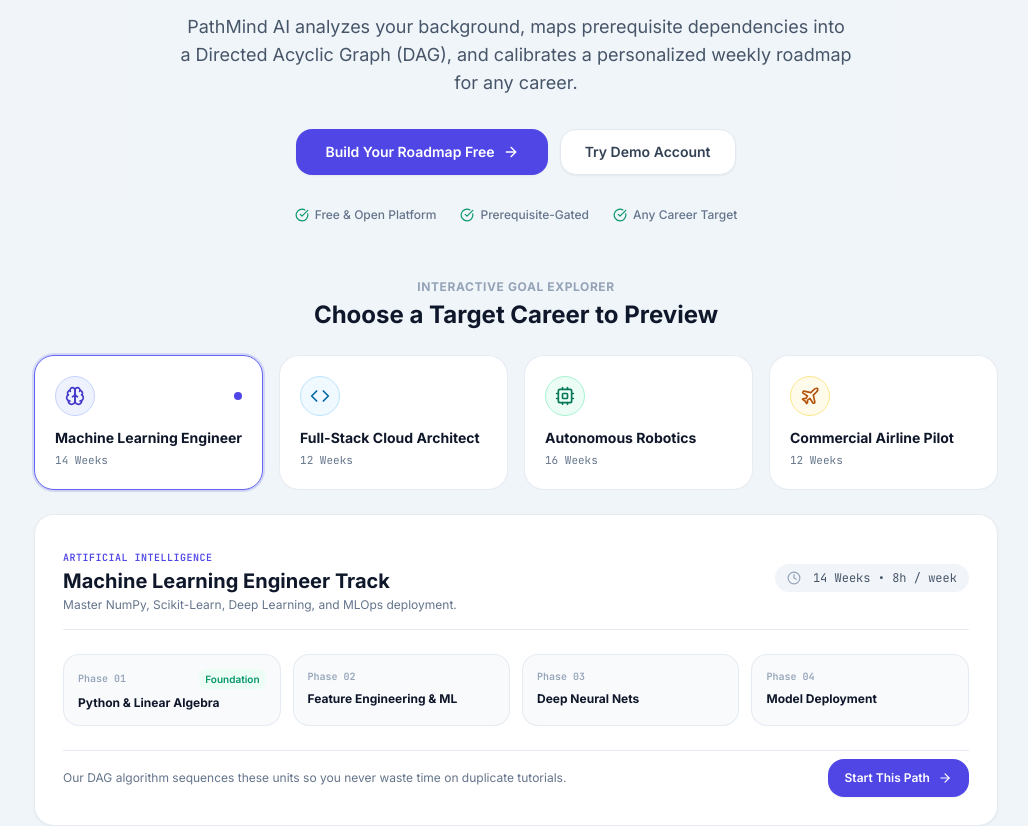
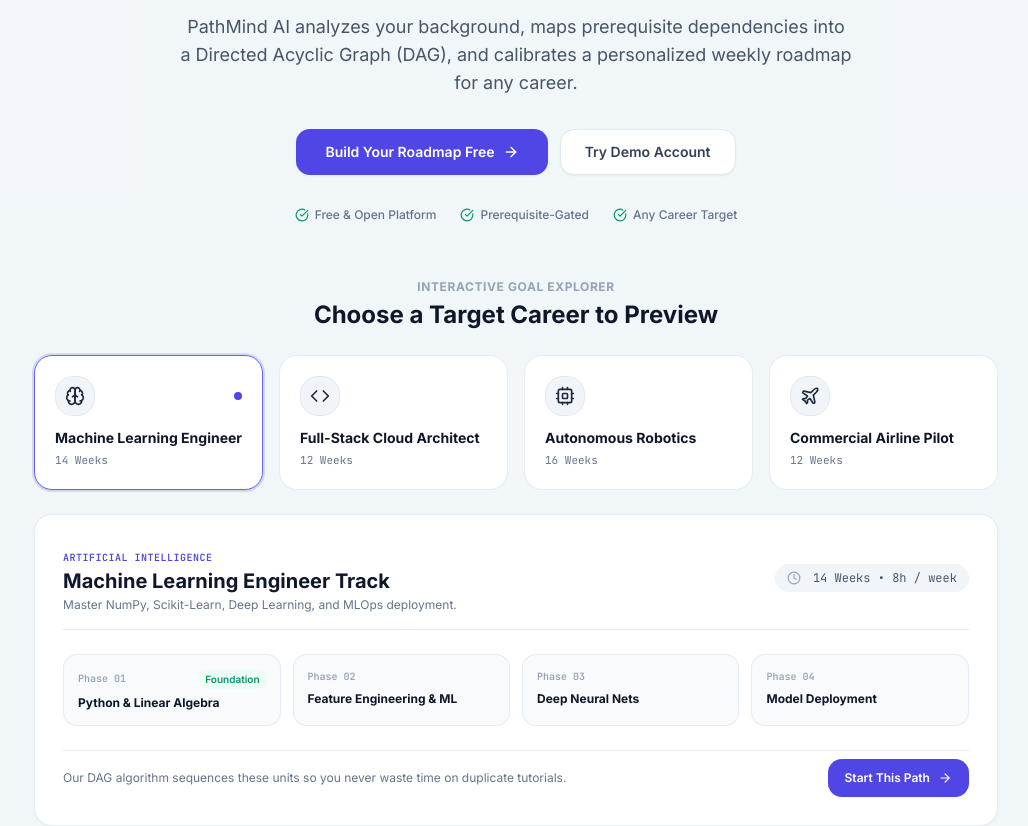
Before and after one commit to sah-aditya/PathMind-AI, a React (Vite) app in the folder frontend/: page / in a window 1280 px wide. Shown: the part 309-1135 px from the top of the page, without its empty margins (124-1152 px from the left). Built offline with nearby package versions, Linux system fonts and the light colour scheme; no server answers.

Commit message:
Execute Anti-Vibe-Code UI/UX and Color System: eye-relaxing Zinc/Obsidian true dark mode, soothing light mode, and eliminated rainbow color clutter

```diff
--- a/frontend/src/components/AppLayout.jsx
+++ b/frontend/src/components/AppLayout.jsx
@@ -237,7 +237,7 @@ export default function AppLayout() {
   const isCurrentServicePaused = currentRouteService && serviceFlags[currentRouteService] === false && !isMasterAdmin
 
   return (
-    <div className="flex min-h-screen bg-slate-100/80 dark:bg-darkBg-canvas text-slate-900 dark:text-slate-100 selection:bg-brand-500 selection:text-white pb-16 lg:pb-0">
+    <div className="flex min-h-screen bg-slate-50 dark:bg-darkBg-canvas text-slate-900 dark:text-zinc-100 selection:bg-brand-500 selection:text-white pb-16 lg:pb-0">
 
       {/* ── Mobile Sidebar Backdrop ── */}
       {mobileMenuOpen && (
@@ -250,14 +250,14 @@ export default function AppLayout() {
       {/* ── Studio Left Sidebar ── */}
       <aside className={`
         fixed lg:static inset-y-0 left-0 z-50
-        flex flex-col bg-white dark:bg-darkBg-card border-r border-slate-200/80 dark:border-darkBg-border
+        flex flex-col bg-white dark:bg-darkBg-card border-r border-slate-200/80 dark:border-white/[0.08]
         shadow-card-lg lg:shadow-none
         transform transition-all duration-200 ease-out
         ${mobileMenuOpen ? 'translate-x-0 w-64' : '-translate-x-full lg:translate-x-0'}
         ${sidebarCollapsed ? 'lg:w-[70px]' : 'lg:w-60'}
       `}>
         {/* Brand Header */}
-        <div className={`flex items-center ${sidebarCollapsed ? 'justify-center px-2 py-4' : 'justify-between px-4 py-4'} border-b border-slate-200/80 dark:border-darkBg-border`}>
+        <div className={`flex items-center ${sidebarCollapsed ? 'justify-center px-2 py-4' : 'justify-between px-4 py-4'} border-b border-slate-200/80 dark:border-white/[0.08]`}>
           <Link to="/" className="flex items-center gap-2.5 min-w-0" title="PathMind AI Curriculum Studio">
             <div className="w-8 h-8 rounded-xl bg-brand-600 dark:bg-brand-500 flex items-center justify-center text-white shadow-subtle flex-shrink-0">
               <Brain className="w-4 h-4" />
--- a/frontend/src/index.css
+++ b/frontend/src/index.css
@@ -13,7 +13,7 @@
   }
 
   body {
-    @apply bg-slate-100/80 dark:bg-darkBg-canvas text-slate-900 dark:text-slate-100 antialiased transition-colors duration-200;
+    @apply bg-slate-50 dark:bg-darkBg-canvas text-slate-900 dark:text-zinc-100 antialiased transition-colors duration-200;
     font-family: 'Inter', system-ui, -apple-system, BlinkMacSystemFont, sans-serif;
   }
 
@@ -24,98 +24,99 @@
 
   ::-webkit-scrollbar { width: 6px; height: 6px; }
   ::-webkit-scrollbar-track { @apply bg-slate-100 dark:bg-darkBg-canvas; }
-  ::-webkit-scrollbar-thumb { @apply bg-slate-300 dark:bg-slate-700 rounded-full; }
-  ::-webkit-scrollbar-thumb:hover { @apply bg-slate-400 dark:bg-slate-600; }
+  ::-webkit-scrollbar-thumb { @apply bg-slate-300 dark:bg-zinc-800 rounded-full; }
+  ::-webkit-scrollbar-thumb:hover { @apply bg-slate-400 dark:bg-zinc-700; }
 }
 
 @layer components {
 
   /* ─── Studio Cards & Surfaces ─── */
   .card {
-    @apply bg-white dark:bg-darkBg-card rounded-2xl p-5 sm:p-6 shadow-subtle dark:shadow-dark-card border border-slate-200/80 dark:border-white/[0.08] transition-all duration-200 ease-out;
+    @apply bg-white dark:bg-darkBg-card rounded-2xl p-5 sm:p-6 shadow-subtle dark:shadow-none border border-slate-200/80 dark:border-white/[0.08] transition-all duration-200 ease-out;
   }
   .card-sm {
-    @apply bg-white dark:bg-darkBg-card rounded-xl p-4 shadow-subtle dark:shadow-dark-card border border-slate-200/80 dark:border-white/[0.08] transition-all duration-200 ease-out;
+    @apply bg-white dark:bg-darkBg-card rounded-xl p-4 shadow-subtle dark:shadow-none border border-slate-200/80 dark:border-white/[0.08] transition-all duration-200 ease-out;
   }
   .card-interactive {
-    @apply card hover:border-slate-300 dark:hover:border-white/[0.16] hover:shadow-card-md hover:-translate-y-0.5 cursor-pointer;
+    @apply card hover:border-slate-300 dark:hover:border-zinc-700 hover:shadow-card-md hover:-translate-y-0.5 cursor-pointer;
   }
 
   /* Modern Touch Tile */
   .touch-tile {
-    @apply p-4 sm:p-5 rounded-2xl border transition-all duration-200 ease-out flex flex-col justify-between cursor-pointer;
+    @apply p-4 sm:p-5 rounded-2xl border border-slate-200/80 dark:border-white/[0.08] bg-white dark:bg-darkBg-card transition-all duration-200 ease-out flex flex-col justify-between cursor-pointer;
   }
 
   /* ─── Buttons ─── */
   .btn-primary {
     @apply inline-flex items-center justify-center gap-2 px-4 py-2.5 rounded-xl font-semibold text-white text-sm
-           bg-gradient-to-r from-brand-600 to-indigo-600 hover:from-brand-700 hover:to-indigo-700 active:opacity-90
-           dark:from-brand-500 dark:to-indigo-500 dark:hover:from-brand-600 dark:hover:to-indigo-600
-           transition-all duration-200 ease-out cursor-pointer border border-transparent shadow-subtle dark:shadow-dark-glow;
+           bg-indigo-600 hover:bg-indigo-700 active:bg-indigo-800
+           dark:bg-indigo-600 dark:hover:bg-indigo-500
+           transition-colors duration-150 cursor-pointer border border-transparent shadow-subtle;
   }
   .btn-secondary {
-    @apply inline-flex items-center justify-center gap-2 px-4 py-2.5 rounded-xl font-semibold text-slate-700 dark:text-slate-200 text-sm
-           bg-white dark:bg-darkBg-cardSub/80 hover:bg-slate-50 dark:hover:bg-darkBg-cardSub active:bg-slate-100 border border-slate-200 dark:border-white/[0.08]
-           transition-all duration-200 ease-out cursor-pointer shadow-subtle backdrop-blur-sm;
+    @apply inline-flex items-center justify-center gap-2 px-4 py-2.5 rounded-xl font-semibold text-slate-700 dark:text-zinc-200 text-sm
+           bg-white dark:bg-darkBg-card hover:bg-slate-50 dark:hover:bg-darkBg-cardSub active:bg-slate-100 border border-slate-200 dark:border-white/[0.08]
+           transition-colors duration-150 cursor-pointer shadow-subtle;
   }
   .btn-ghost {
-    @apply inline-flex items-center justify-center gap-1.5 px-3 py-1.5 rounded-xl font-medium text-sm text-slate-600 dark:text-slate-400
-           hover:text-slate-900 dark:hover:text-slate-100 hover:bg-slate-200/60 dark:hover:bg-darkBg-cardSub transition-all duration-200 ease-out cursor-pointer;
+    @apply inline-flex items-center justify-center gap-1.5 px-3 py-1.5 rounded-xl font-medium text-sm text-slate-600 dark:text-zinc-400
+           hover:text-slate-900 dark:hover:text-zinc-100 hover:bg-slate-100 dark:hover:bg-darkBg-cardSub transition-colors duration-150 cursor-pointer;
   }
   .btn-danger {
     @apply inline-flex items-center justify-center gap-2 px-3.5 py-2 rounded-xl font-medium text-sm text-rose-600 dark:text-rose-400
-           hover:text-rose-700 hover:bg-rose-50 dark:hover:bg-rose-950/40 transition-all duration-200 ease-out cursor-pointer border border-transparent;
+           hover:text-rose-700 hover:bg-rose-50 dark:hover:bg-rose-950/40 transition-colors duration-150 cursor-pointer border border-transparent;
   }
 
   /* ─── Inputs ─── */
   .input,
   .input-field {
-    @apply w-full px-3.5 py-2.5 rounded-xl bg-slate-50 dark:bg-darkBg-cardSub/90 border border-slate-200 dark:border-white/[0.08] text-slate-900 dark:text-slate-100 text-sm
-           placeholder-slate-400 dark:placeholder-slate-500 transition-all duration-200 ease-out
-           focus:outline-none focus:border-brand-500 focus:ring-2 focus:ring-brand-500/20 dark:focus:border-brand-400;
+    @apply w-full px-3.5 py-2.5 rounded-xl bg-slate-50 dark:bg-darkBg-cardSub border border-slate-200 dark:border-white/[0.08] text-slate-900 dark:text-zinc-100 text-sm
+           placeholder-slate-400 dark:placeholder-zinc-500 transition-colors duration-150
+           focus:outline-none focus:border-brand-500 focus:ring-1 focus:ring-brand-500;
   }
   select.input,
   select.input-field {
-    @apply bg-slate-50 dark:bg-darkBg-cardSub text-slate-900 dark:text-slate-100;
+    @apply bg-slate-50 dark:bg-darkBg-cardSub text-slate-900 dark:text-zinc-100;
   }
   select.input option,
   select.input-field option {
-    @apply bg-white dark:bg-darkBg-card text-slate-900 dark:text-slate-100 py-1;
+    @apply bg-white dark:bg-darkBg-card text-slate-900 dark:text-zinc-100 py-1;
   }
   .input-label {
-    @apply block text-xs font-semibold text-slate-500 dark:text-slate-400 uppercase tracking-wider mb-1.5 font-mono;
+    @apply block text-xs font-semibold text-slate-500 dark:text-zinc-400 uppercase tracking-wider mb-1.5 font-mono;
   }
 
-  /* ─── Badges (Controlled Semantic Set) ─── */
+  /* ─── Badges (Disciplined Semantic Set: Neutral, Success, Warning, Error, Brand) ─── */
   .badge {
     @apply inline-flex items-center gap-1 px-2.5 py-0.5 rounded-md text-xs font-medium;
   }
-  .badge-blue     { @apply badge bg-blue-50 dark:bg-blue-950/50 text-blue-700 dark:text-blue-300 border border-blue-200 dark:border-blue-800/60; }
-  .badge-green    { @apply badge bg-emerald-50 dark:bg-emerald-950/50 text-emerald-700 dark:text-emerald-300 border border-emerald-200 dark:border-emerald-800/60; }
-  .badge-yellow   { @apply badge bg-amber-50 dark:bg-amber-950/50 text-amber-700 dark:text-amber-300 border border-amber-200 dark:border-amber-800/60; }
-  .badge-purple   { @apply badge bg-purple-50 dark:bg-purple-950/50 text-purple-700 dark:text-purple-300 border border-purple-200 dark:border-purple-800/60; }
-  .badge-red      { @apply badge bg-rose-50 dark:bg-rose-950/50 text-rose-700 dark:text-rose-300 border border-rose-200 dark:border-rose-800/60; }
-  .badge-gray     { @apply badge bg-slate-100 dark:bg-darkBg-cardSub text-slate-700 dark:text-slate-300 border border-slate-200 dark:border-white/[0.08]; }
-  .badge-indigo   { @apply badge bg-brand-50 dark:bg-brand-950/50 text-brand-700 dark:text-brand-300 border border-brand-200 dark:border-brand-800/60; }
+  .badge-neutral   { @apply badge bg-slate-100 dark:bg-darkBg-cardSub text-slate-700 dark:text-zinc-300 border border-slate-200 dark:border-white/[0.08]; }
+  .badge-gray      { @apply badge bg-slate-100 dark:bg-darkBg-cardSub text-slate-700 dark:text-zinc-300 border border-slate-200 dark:border-white/[0.08]; }
+  .badge-green     { @apply badge bg-emerald-50 dark:bg-emerald-950/40 text-emerald-700 dark:text-emerald-300 border border-emerald-200 dark:border-emerald-800/60; }
+  .badge-yellow    { @apply badge bg-amber-50 dark:bg-amber-950/40 text-amber-700 dark:text-amber-300 border border-amber-200 dark:border-amber-800/60; }
+  .badge-red       { @apply badge bg-rose-50 dark:bg-rose-950/40 text-rose-700 dark:text-rose-300 border border-rose-200 dark:border-rose-800/60; }
+  .badge-indigo    { @apply badge bg-indigo-50 dark:bg-indigo-950/40 text-indigo-700 dark:text-indigo-300 border border-indigo-200 dark:border-indigo-800/60; }
+  .badge-blue      { @apply badge bg-slate-100 dark:bg-darkBg-cardSub text-slate-700 dark:text-zinc-300 border border-slate-200 dark:border-white/[0.08]; }
+  .badge-purple    { @apply badge bg-indigo-50 dark:bg-indigo-950/40 text-indigo-700 dark:text-indigo-300 border border-indigo-200 dark:border-indigo-800/60; }
 
   /* ─── Nav ─── */
   .nav-item {
-    @apply flex items-center gap-2.5 px-3 py-2.5 rounded-xl text-sm text-slate-600 dark:text-slate-400 font-medium
-           hover:text-slate-900 dark:hover:text-slate-100 hover:bg-slate-200/60 dark:hover:bg-darkBg-cardSub transition-all duration-150 cursor-pointer;
+    @apply flex items-center gap-2.5 px-3 py-2.5 rounded-xl text-sm text-slate-600 dark:text-zinc-400 font-medium
+           hover:text-slate-900 dark:hover:text-zinc-100 hover:bg-slate-100 dark:hover:bg-darkBg-cardSub transition-colors duration-150 cursor-pointer;
   }
   .nav-item.active {
-    @apply text-brand-700 dark:text-white bg-brand-50 dark:bg-brand-500/10 border border-brand-200/60 dark:border-brand-500/30 font-semibold shadow-subtle;
+    @apply text-indigo-600 dark:text-white bg-indigo-50 dark:bg-zinc-800/80 border border-indigo-200/60 dark:border-white/[0.08] font-semibold;
   }
   .nav-item.active svg {
-    @apply text-brand-600 dark:text-brand-400;
+    @apply text-indigo-600 dark:text-indigo-400;
   }
 
   /* ─── Progress ─── */
   .progress-bar {
-    @apply h-2 rounded-full bg-slate-200 dark:bg-darkBg-cardSub overflow-hidden;
+    @apply h-2 rounded-full bg-slate-200 dark:bg-zinc-800 overflow-hidden;
   }
   .progress-fill {
-    @apply h-full rounded-full bg-brand-600 dark:bg-brand-500 transition-all duration-500;
+    @apply h-full rounded-full bg-indigo-600 dark:bg-indigo-500 transition-all duration-500;
   }
   .progress-fill-green {
     @apply h-full rounded-full bg-emerald-600 dark:bg-emerald-500 transition-all duration-500;
@@ -126,35 +127,35 @@
     @apply card flex flex-col justify-between;
   }
   .stat-value {
-    @apply text-3xl font-bold text-slate-900 dark:text-slate-100 tracking-tight font-mono tabular-nums;
+    @apply text-3xl font-bold text-slate-900 dark:text-zinc-100 tracking-tight font-mono tabular-nums;
   }
   .stat-label {
-    @apply text-xs font-semibold text-slate-500 dark:text-slate-400 uppercase tracking-wider mt-1 font-mono;
+    @apply text-xs font-semibold text-slate-500 dark:text-zinc-400 uppercase tracking-wider mt-1 font-mono;
   }
   .stat-sub {
-    @apply text-xs text-slate-500 dark:text-slate-400 flex items-center gap-1 mt-0.5;
+    @apply text-xs text-slate-500 dark:text-zinc-400 flex items-center gap-1 mt-0.5;
   }
   .stat-positive { @apply text-emerald-600 dark:text-emerald-400 font-medium; }
   .stat-negative { @apply text-rose-600 dark:text-rose-400 font-medium; }
 
   /* ─── Section headings ─── */
-  .section-title { @apply text-lg font-bold text-slate-900 dark:text-slate-100 tracking-tight; }
-  .section-sub   { @apply text-xs text-slate-500 dark:text-slate-400; }
+  .section-title { @apply text-lg font-bold text-slate-900 dark:text-zinc-100 tracking-tight; }
+  .section-sub   { @apply text-xs text-slate-500 dark:text-zinc-400; }
 
   /* ─── Tags & Chips ─── */
   .chip-green {
     @apply inline-flex items-center gap-1.5 px-3 py-1 rounded-lg text-xs font-semibold
-           bg-emerald-50 dark:bg-emerald-950/40 text-emerald-700 dark:text-emerald-300 border border-emerald-200 dark:border-emerald-800;
+           bg-emerald-50 dark:bg-emerald-950/40 text-emerald-700 dark:text-emerald-300 border border-emerald-200 dark:border-emerald-800/60;
   }
 
   /* ─── Chat bubbles ─── */
   .chat-bubble-user {
     @apply ml-auto max-w-[84%] px-4 py-3 rounded-2xl rounded-tr-sm
-           bg-brand-600 text-white text-sm leading-relaxed shadow-subtle;
+           bg-indigo-600 text-white text-sm leading-relaxed shadow-subtle;
   }
   .chat-bubble-ai {
     @apply mr-auto max-w-[84%] px-4 py-3 rounded-2xl rounded-tl-sm
-           bg-white dark:bg-darkBg-card border border-slate-200/80 dark:border-darkBg-border text-slate-900 dark:text-slate-100 text-sm leading-relaxed shadow-subtle;
+           bg-white dark:bg-darkBg-card border border-slate-200/80 dark:border-white/[0.08] text-slate-900 dark:text-zinc-100 text-sm leading-relaxed shadow-subtle;
   }
 
   /* ─── Prose chat (markdown inside chat bubbles) ─── */
--- a/frontend/src/pages/Landing.jsx
+++ b/frontend/src/pages/Landing.jsx
@@ -13,7 +13,7 @@ const GOAL_OPTIONS = [
     title: 'Machine Learning Engineer',
     category: 'Artificial Intelligence',
     icon: Brain,
-    bgLight: 'bg-indigo-50 text-indigo-700 border-indigo-200 dark:bg-indigo-950/40 dark:text-indigo-300 dark:border-indigo-800',
+    bgLight: 'bg-slate-100 text-slate-800 border-slate-200 dark:bg-zinc-800/80 dark:text-zinc-200 dark:border-white/[0.08]',
     duration: '14 Weeks',
     commitment: '8h / week',
     summary: 'Master NumPy, Scikit-Learn, Deep Learning, and MLOps deployment.',
@@ -24,7 +24,7 @@ const GOAL_OPTIONS = [
     title: 'Full-Stack Cloud Architect',
     category: 'Software Engineering',
     icon: Code,
-    bgLight: 'bg-sky-50 text-sky-700 border-sky-200 dark:bg-sky-950/40 dark:text-sky-300 dark:border-sky-800',
+    bgLight: 'bg-slate-100 text-slate-800 border-slate-200 dark:bg-zinc-800/80 dark:text-zinc-200 dark:border-white/[0.08]',
     duration: '12 Weeks',
     commitment: '8h / week',
     summary: 'Build scalable APIs, Postgres databases, Docker containers, and CI/CD pipelines.',
@@ -35,7 +35,7 @@ const GOAL_OPTIONS = [
     title: 'Autonomous Robotics',
     category: 'Robotics & Embedded',
     icon: Cpu,
-    bgLight: 'bg-emerald-50 text-emerald-700 border-emerald-200 dark:bg-emerald-950/40 dark:text-emerald-300 dark:border-emerald-800',
+    bgLight: 'bg-slate-100 text-slate-800 border-slate-200 dark:bg-zinc-800/80 dark:text-zinc-200 dark:border-white/[0.08]',
     duration: '16 Weeks',
     commitment: '10h / week',
     summary: 'Bridge C++, ROS2 middleware, SLAM perception, and path planning algorithms.',
@@ -46,7 +46,7 @@ const GOAL_OPTIONS = [
     title: 'Commercial Airline Pilot',
     category: 'Aviation Ground School',
     icon: Plane,
-    bgLight: 'bg-amber-50 text-amber-700 border-amber-200 dark:bg-amber-950/40 dark:text-amber-300 dark:border-amber-800',
+    bgLight: 'bg-slate-100 text-slate-800 border-slate-200 dark:bg-zinc-800/80 dark:text-zinc-200 dark:border-white/[0.08]',
     duration: '12 Weeks',
     commitment: '6h / week',
     summary: 'Master aerodynamics, aviation weather, navigation, air law, and flight instruments.',
@@ -223,25 +223,22 @@ export default function Landing() {
                 num: '01',
                 title: 'Conversational Profiling',
                 desc: 'Chat with PathMind AI about your target ambition, background, and weekly time budget.',
-                accent: 'text-indigo-600 dark:text-indigo-400'
               },
               {
                 num: '02',
                 title: 'Topological DAG Sort',
                 desc: 'Kahn’s algorithm sequences prerequisite skills so foundations are mastered before complexity.',
-                accent: 'text-emerald-600 dark:text-emerald-400'
               },
               {
                 num: '03',
                 title: 'Bayesian Adaptive Feedback',
                 desc: 'Interactive knowledge checks update your skill model and calibrate upcoming modules in real time.',
-                accent: 'text-amber-600 dark:text-amber-400'
               },
             ].map((step) => (
-              <div key={step.num} className="p-6 rounded-2xl bg-slate-50 dark:bg-darkBg-cardSub/50 border border-slate-200/80 dark:border-darkBg-border space-y-3">
-                <span className={`text-2xl font-black font-mono ${step.accent}`}>{step.num}</span>
-                <h3 className="font-bold text-slate-900 dark:text-white text-base">{step.title}</h3>
-                <p className="text-xs text-slate-500 dark:text-slate-400 leading-relaxed">{step.desc}</p>
+              <div key={step.num} className="p-6 rounded-2xl bg-slate-50 dark:bg-darkBg-cardSub/60 border border-slate-200/80 dark:border-white/[0.08] space-y-3">
+                <span className="text-2xl font-black font-mono text-slate-400 dark:text-zinc-500">{step.num}</span>
+                <h3 className="font-bold text-slate-900 dark:text-zinc-100 text-base">{step.title}</h3>
+                <p className="text-xs text-slate-600 dark:text-zinc-400 leading-relaxed">{step.desc}</p>
               </div>
             ))}
           </div>
--- a/frontend/src/pages/Roadmap.jsx
+++ b/frontend/src/pages/Roadmap.jsx
@@ -13,14 +13,14 @@ import useThemeStore from '../store/themeStore'
 
 /* ── Constants ────────────────────────────────────────── */
 const TYPE_ICON   = { course: BookOpen, project: Wrench, assessment: ClipboardList }
-const TYPE_CLASS  = { course: 'badge-blue', project: 'badge-purple', assessment: 'badge-yellow' }
+const TYPE_CLASS  = { course: 'badge-neutral', project: 'badge-indigo', assessment: 'badge-yellow' }
 const DIFF_CLASS  = { beginner: 'badge-green', intermediate: 'badge-yellow', advanced: 'badge-red' }
 
 const STATUS_CONFIG = {
-  pending:     { label: 'Not started', dot: 'bg-slate-300 dark:bg-slate-600', text: 'text-slate-400 dark:text-slate-500' },
+  pending:     { label: 'Not started', dot: 'bg-slate-300 dark:bg-zinc-600', text: 'text-slate-400 dark:text-zinc-500' },
   in_progress: { label: 'In progress', dot: 'bg-amber-500',                   text: 'text-amber-700 dark:text-amber-300' },
   completed:   { label: 'Completed',   dot: 'bg-emerald-600 dark:bg-emerald-400', text: 'text-emerald-700 dark:text-emerald-300' },
-  skipped:     { label: 'Skipped',     dot: 'bg-slate-300 dark:bg-slate-600', text: 'text-slate-400 dark:text-slate-500' },
+  skipped:     { label: 'Skipped',     dot: 'bg-slate-300 dark:bg-zinc-600', text: 'text-slate-400 dark:text-zinc-500' },
 }
 
 /* ── Skeleton Loading State ───────────────────────────── */
--- a/frontend/tailwind.config.js
+++ b/frontend/tailwind.config.js
@@ -23,27 +23,14 @@ export default {
           900: '#312e81',
           950: '#1e1b4b',
         },
-        // Soft Pastel UI Accents (Inspired by SETO & Modern Mobile Tiles)
-        accent: {
-          cyan:    '#e0f2fe',
-          cyanDark:'#0369a1',
-          mint:    '#dcfce7',
-          mintDark:'#15803d',
-          amber:   '#fef3c7',
-          amberDark:'#b45309',
-          purple:  '#f3e8ff',
-          purpleDark:'#7e22ce',
-          rose:    '#ffe4e6',
-          roseDark:'#be123c',
-        },
-        // Dark theme backgrounds and surface elevations (Obsidian & Slate)
+        // Eye-Relaxed True Obsidian / Zinc Dark Mode Surfaces
         darkBg: {
-          canvas: '#0B0F17',
-          card:   '#111827',
-          cardSub:'#172033',
-          cardElevated: '#1E293B',
+          canvas: '#09090B',       // True Obsidian Pitch Black (Zinc-950 base)
+          card:   '#121215',       // Zinc-900 surface (calm, low-glare)
+          cardSub:'#18181B',       // Zinc-900 secondary surface
+          cardElevated: '#202024', // Zinc-800 elevated popup/modal
           border: 'rgba(255, 255, 255, 0.08)',
-          borderSub:'rgba(255, 255, 255, 0.05)',
+          borderSub:'rgba(255, 255, 255, 0.04)',
         },
       },
       borderRadius: {
@@ -51,10 +38,9 @@ export default {
         'DEFAULT': '8px',
         'md': '10px',
         'lg': '12px',
-        'xl': '16px',
-        '2xl': '20px',
-        '3xl': '28px',
-        '4xl': '36px',
+        'xl': '14px',
+        '2xl': '18px',
+        '3xl': '24px',
       },
       boxShadow: {
         'subtle': '0 1px 2px 0 rgba(15, 23, 42, 0.05)',
```
Also changed, not shown: frontend/src/pages/Dashboard.jsx (+21 -22 lines), frontend/src/pages/SkillGap.jsx (+19 -19 lines), 1 other file (tests, documents, lock files or other folders).
